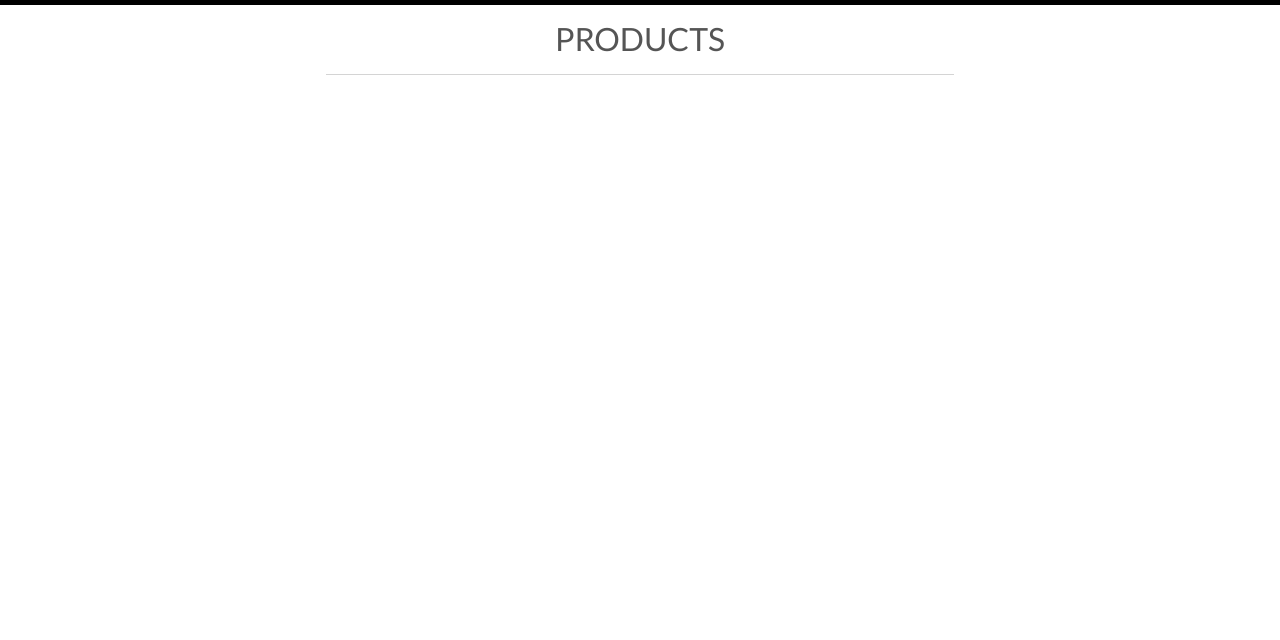
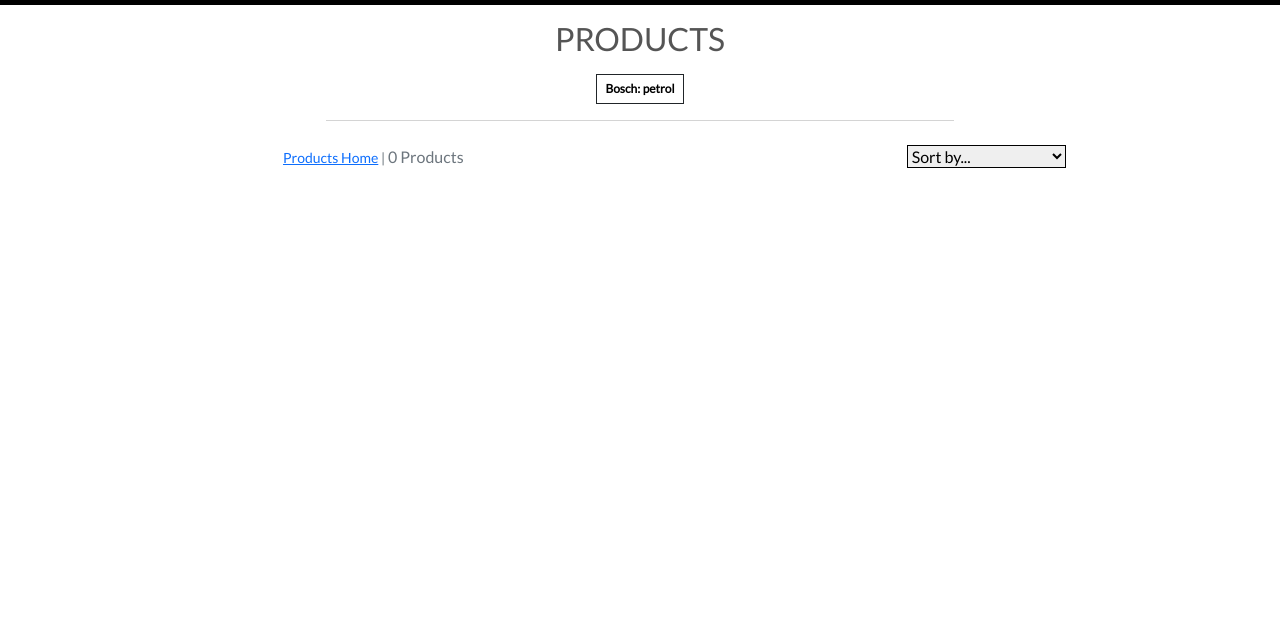
Before and after one commit to Code-Institute-Submissions/M-E-C-20-ECU-store_OctResub, a Django app: page /products/?category=petrol_bosch in a window 1280 px wide. Shown: the part 160-800 px from the top of the page. Run offline with Django 3.2, Linux system fonts and the light colour scheme; data comes from the database, SQL or seed files in the repository; both versions use the stored data as it was after the commit; some libraries are stand-ins or nearby versions.

Commit message:
Added additional product sorting and product counts to products page

```diff
--- a/products/templates/products/products.html
+++ b/products/templates/products/products.html
@@ -15,12 +15,50 @@
         <div class="row">
             <div class="col text-center mt-3">
                 <h2 class="logo-font">Products</h2>
+                {% for c in current_categories %}
+                    <a class="category-badge text-decoration-none" href="{% url 'products' %}?category={{ c.name }}">
+                        <span class="p-2 mt-2 badge badge-white text-black rounded-0 border border-dark">{{ c.friendly_name }}</span>
+                    </a>
+                {% endfor %}
                 <hr class="w-50 mb-1 mx-auto">
             </div>
         </div>
         <div class="row">
             <div class="product-container col-10 offset-1">
-                <div class="row mt-1 mb-2"></div>
+                <div class="row mt-1 mb-2">
+                    <div
+                        class="col-12 col-md-6 my-auto order-md-last d-flex justify-content-center justify-content-md-end">
+                        <div class="sort-select-wrapper w-50">
+                            <select id="sort-selector"
+                                class="custom-select custom-select-sm rounded-0 border border-{% if current_sorting != 'None_None' %}info{% else %}black{% endif %}">
+                                <option value="reset" {% if current_sorting == 'None_None' %}selected{% endif %}>Sort
+                                    by...</option>
+                                <option value="price_asc" {% if current_sorting == 'price_asc' %}selected{% endif %}>
+                                    Price (low to high)</option>
+                                <option value="price_desc" {% if current_sorting == 'price_desc' %}selected{% endif %}>
+                                    Price (high to low)</option>
+                                <option value="rating_asc" {% if current_sorting == 'manufacturer_asc' %}selected{% endif %}>
+                                    Manufacturer (A-Z)</option>
+                                <option value="rating_desc"
+                                    {% if current_sorting == 'manufacturer_desc' %}selected{% endif %}>Manufacturer (Z-A)
+                                </option>
+                                <option value="ecubrand_asc" {% if current_sorting == 'ecubrand_asc' %}selected{% endif %}>ECU Brand
+                                    (A-Z)</option>
+                                <option value="ecubrand_desc" {% if current_sorting == 'ecubrand_desc' %}selected{% endif %}>
+                                    ECU Brand (Z-A)</option>
+                            </select>
+                        </div>
+                    </div>
+                    <div class="col-12 col-md-6 order-md-first">
+                        <p class="text-muted mt-3 text-center text-md-left">
+                            {% if search_term or current_categories or current_sorting != 'None_None' %}
+                            <span class="small"><a href="{% url 'products' %}">Products Home</a> | </span>
+                            {% endif %}
+                            {{ products|length }} Products{% if search_term %} found for
+                            <strong>"{{ search_term }}"</strong>{% endif %}
+                        </p>
+                    </div>
+                </div>
                 <div class="row">
                     {% for product in products %}
                         <div class="col-sm-6 col-md-6 col-lg-4 col-xl-3">
@@ -42,10 +80,20 @@
                                     <div class="row">
                                         <div class="col">
                                             <p class="lead mb-0 text-left font-weight-bold">${{ product.price }}</p>
-                                                <small class="text-muted">
+                                            <small class="text-muted">
+                                                <a class="text-muted" href="{% url 'product_detail' product.id %}">
                                                     <i class="fas fa-microchip mr-1"></i>
                                                     {{ product.ecubrand }} {{ product.ecuversion }}
-                                                </small>
+                                                </a>
+                                            </small>
+                                            {% if product.category %}
+                                                <p class="small mt-1 mb-0">
+                                                    <a class="text-muted"
+                                                        href="{% url 'products' %}?category={{ product.category.name }}">
+                                                        <i class="fas fa-gas-pump mr-1"></i> {{ product.category.friendly_name }}
+                                                    </a>
+                                                </p>
+                                            {% endif %}
                                         </div>
                                     </div>
                                 </div>
--- a/products/views.py
+++ b/products/views.py
@@ -20,7 +20,8 @@
             if sortkey == 'name':
                 sortkey = 'lower_name'
                 products = products.annotate(lower_name=Lower('name'))
-
+            if sortkey == 'category':
+                sortkey = 'category__name'
             if 'direction' in request.GET:
                 direction = request.GET['direction']
                 if direction == 'desc':
@@ -38,7 +39,7 @@
                 messages.error(request, "You didn't enter any search criteria!")
                 return redirect(reverse('products'))
 
-            queries = Q(manufacturer__icontains=query) | Q(enginecode__icontains=query) | Q(model__icontains=query)
+            queries = Q(manufacturer__icontains=query) | Q(enginecode__icontains=query) | Q(model__icontains=query) | Q(ecubrand__icontains=query)
             products = products.filter(queries)
 
     current_sorting = f'{sort}_{direction}'
--- a/static/css/base.css
+++ b/static/css/base.css
@@ -70,6 +70,11 @@
 	z-index: -1;
 }
 
+a.category-badge > span.badge:hover {
+    background: #212529 !important;
+    color: #fff !important;
+}
+
 /* -------------------------------- Media Queries */
 
 /* Slightly larger container on xl screens */
```
Also changed, not shown: products/fixtures/categories.json (+7 -7 lines), products/templates/products/product_detail.html (+19 -6 lines).
